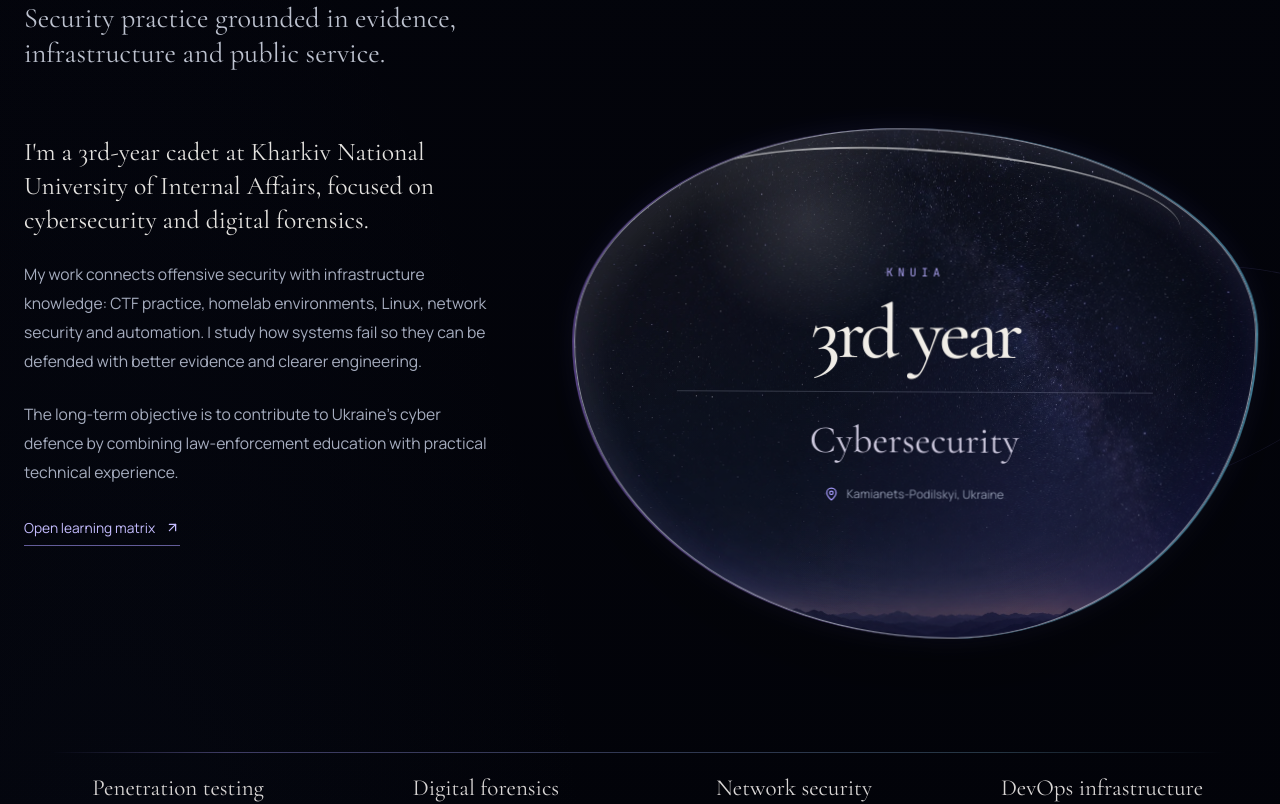
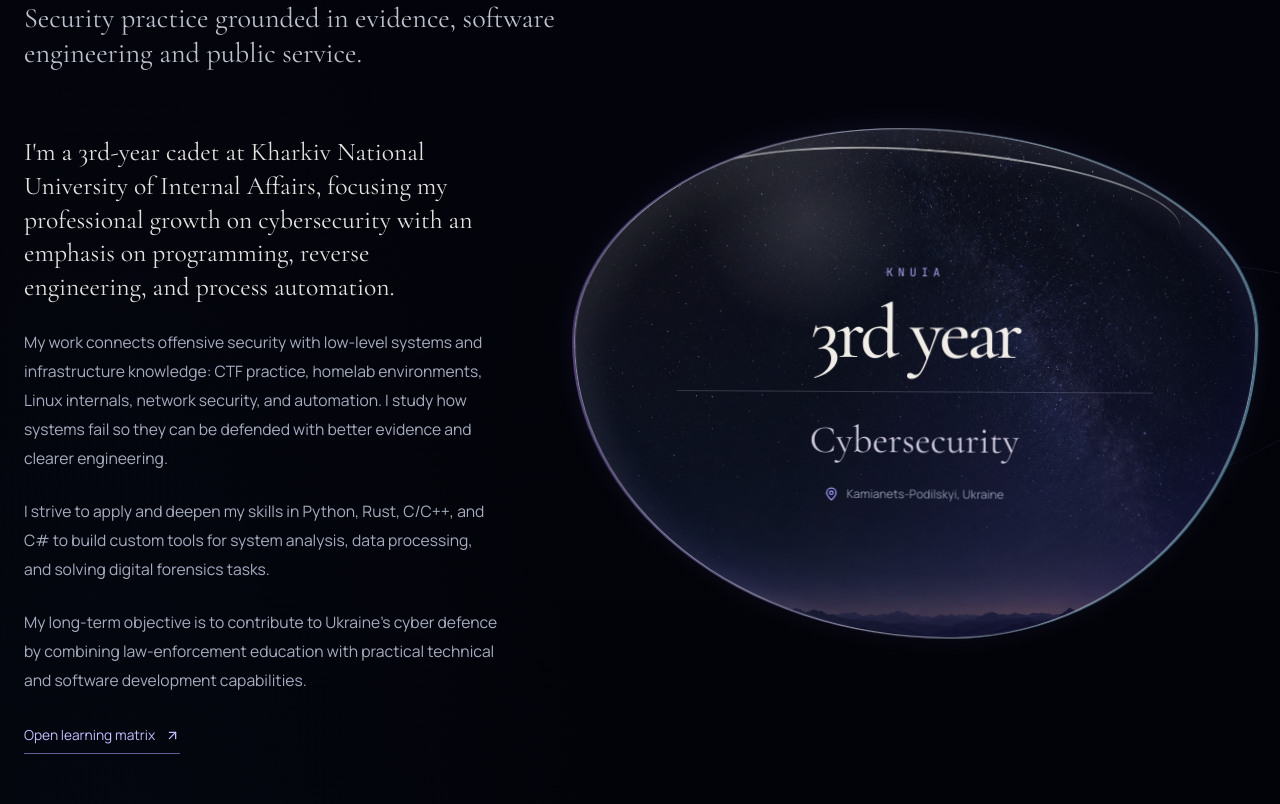
Before and after one commit to kavein0/portfolio, a Next.js app: page / in a window 1280 px wide. Shown: the part 1300-2104 px from the top of the page. Built offline with nearby package versions, Linux system fonts and the light colour scheme.

Commit message:
feat: update profile bio with software engineering focus, calibrate skill levels to junior level, remove discipline bar

```diff
--- a/src/components/sections/AboutSection.tsx
+++ b/src/components/sections/AboutSection.tsx
@@ -2,13 +2,6 @@ import Link from "next/link";
 import { ArrowUpRight, MapPin } from "lucide-react";
 import { siteConfig } from "@/lib/data";
 import styles from "./Home.module.css";
-
-const disciplines = [
-  "Penetration testing",
-  "Digital forensics",
-  "Network security",
-  "DevOps infrastructure",
-] as const;
 
 export default function AboutSection() {
   return (
@@ -16,19 +9,22 @@ export default function AboutSection() {
       <div className={styles.shell}>
         <header className={styles.sectionHeading}>
           <h2>Profile</h2>
-          <p>Security practice grounded in evidence, infrastructure and public service.</p>
+          <p>Security practice grounded in evidence, software engineering and public service.</p>
         </header>
 
         <div className={styles.profileGrid}>
           <div className={styles.profileCopy}>
             <p className={styles.profileLead}>
-              I&apos;m a 3rd-year cadet at {siteConfig.university}, focused on cybersecurity and digital forensics.
+              I&apos;m a 3rd-year cadet at {siteConfig.university}, focusing my professional growth on cybersecurity with an emphasis on programming, reverse engineering, and process automation.
             </p>
             <p>
-              My work connects offensive security with infrastructure knowledge: CTF practice, homelab environments, Linux, network security and automation. I study how systems fail so they can be defended with better evidence and clearer engineering.
+              My work connects offensive security with low-level systems and infrastructure knowledge: CTF practice, homelab environments, Linux internals, network security, and automation. I study how systems fail so they can be defended with better evidence and clearer engineering.
             </p>
             <p>
-              The long-term objective is to contribute to Ukraine&apos;s cyber defence by combining law-enforcement education with practical technical experience.
+              I strive to apply and deepen my skills in Python, Rust, C/C++, and C# to build custom tools for system analysis, data processing, and solving digital forensics tasks.
+            </p>
+            <p>
+              My long-term objective is to contribute to Ukraine&apos;s cyber defence by combining law-enforcement education with practical technical and software development capabilities.
             </p>
             <Link href="/learning-matrix" className={styles.matrixLink}>
               Open learning matrix <ArrowUpRight aria-hidden="true" />
@@ -46,10 +42,6 @@ export default function AboutSection() {
             </div>
           </div>
         </div>
-
-        <div className={styles.disciplineOrbit} aria-label="Core disciplines">
-          {disciplines.map((discipline) => <div key={discipline} className={styles.discipline}>{discipline}</div>)}
-        </div>
       </div>
     </section>
   );
--- a/src/lib/data.ts
+++ b/src/lib/data.ts
@@ -49,27 +49,27 @@ export interface Skill {
 
 export const skills: Skill[] = [
   // Offensive
-  { name: "Pentesting Fundamentals", level: 85, category: "offensive" },
-  { name: "Web App Security", level: 75, category: "offensive" },
-  { name: "Network Security", level: 85, category: "networking" },
-  { name: "Windows Forensics", level: 78, category: "defensive" },
-  { name: "Linux System Internals", level: 82, category: "programming" },
-  { name: "Digital Forensics", level: 70, category: "defensive" },
-  { name: "Reverse Engineering", level: 55, category: "offensive" },
-  { name: "Python for Security", level: 75, category: "programming" },
-  { name: "C++ for Low-Level", level: 50, category: "programming" },
-  { name: "Docker & Container Security", level: 60, category: "devops" },
+  { name: "Pentesting Fundamentals", level: 60, category: "offensive" },
+  { name: "Web App Security", level: 50, category: "offensive" },
+  { name: "Network Security", level: 60, category: "networking" },
+  { name: "Windows Forensics", level: 50, category: "defensive" },
+  { name: "Linux System Internals", level: 55, category: "programming" },
+  { name: "Digital Forensics", level: 50, category: "defensive" },
+  { name: "Reverse Engineering", level: 35, category: "offensive" },
+  { name: "Python for Security", level: 55, category: "programming" },
+  { name: "C++ for Low-Level", level: 35, category: "programming" },
+  { name: "Docker & Container Security", level: 40, category: "devops" },
 
   // DevOps
-  { name: "Linux Administration", level: 75, category: "devops" },
-  { name: "Docker", level: 50, category: "devops" },
-  { name: "Git / Version Control", level: 60, category: "devops" },
+  { name: "Linux Administration", level: 55, category: "devops" },
+  { name: "Docker", level: 40, category: "devops" },
+  { name: "Git / Version Control", level: 50, category: "devops" },
 
   // Programming
-  { name: "Bash / Shell", level: 70, category: "programming" },
-  { name: "Python", level: 65, category: "programming" },
-  { name: "SQL", level: 50, category: "programming" },
-  { name: "C / C++", level: 45, category: "programming" },
+  { name: "Bash / Shell", level: 55, category: "programming" },
+  { name: "Python", level: 55, category: "programming" },
+  { name: "SQL", level: 40, category: "programming" },
+  { name: "C / C++", level: 35, category: "programming" },
 ];
 
 export const skillCategories = [
```
